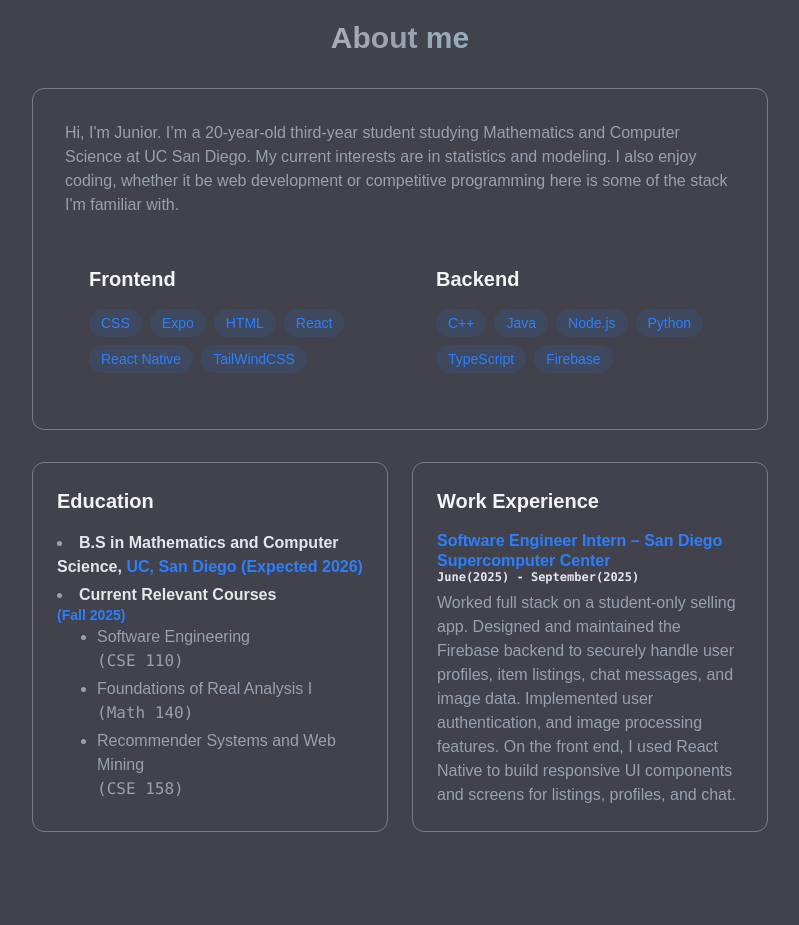
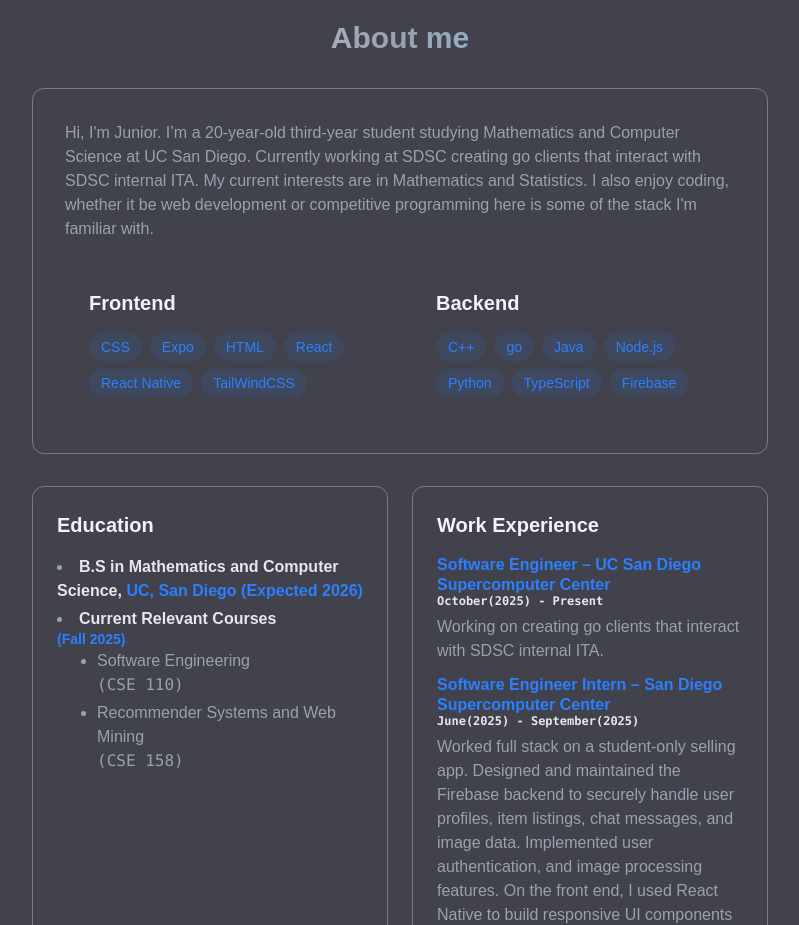
Before and after one commit to Fabri5io/Portfolio, a React (Vite) app: page / in a window 1280 px wide. Shown: the part 860-1785 px from the top of the page, without its empty margins (240-1039 px from the left). Built offline with nearby package versions, Linux system fonts and the light colour scheme.

Commit message:
Updated the about me

```diff
--- a/src/components/sections/About.jsx
+++ b/src/components/sections/About.jsx
@@ -14,6 +14,7 @@ export const About = () => {
     const backendSkills =
         [
             "C++",
+            "go",
             "Java",
             "Node.js",
             "Python",
@@ -36,7 +37,8 @@ export const About = () => {
                         <p className="text-gray-400 mb-6">
                             Hi, I'm Junior. I’m a 20-year-old third-year student
                             studying Mathematics and Computer Science at UC San Diego.
-                            My current interests are in statistics and modeling.
+                            Currently working at SDSC creating go clients that interact
+                            with SDSC internal ITA. My current interests are in Mathematics and Statistics.
                             I also enjoy coding, whether it be web development or competitive programming
                             here is some of the stack I'm familiar with.
                         </p>
@@ -97,10 +99,6 @@ export const About = () => {
                                             <span className="font-mono">(CSE 110)</span>
                                         </li>
                                         <li>
-                                            Foundations of Real Analysis I<br />
-                                            <span className="font-mono">(Math 140)</span>
-                                        </li>
-                                        <li>
                                             Recommender Systems and Web Mining<br />
                                             <span className="font-mono">(CSE 158)</span>
                                         </li>
@@ -114,6 +112,14 @@ export const About = () => {
                                 Work Experience
                             </h3>
                             <div className="space-y-3 text-gray-400 ">
+                                <div>
+                                    <h4 className="font-semibold text-blue-500 leading-tight"> Software Engineer – UC San Diego Supercomputer Center
+                                        <span className ="block font-mono text-gray-200 text-xs -mt-0.5"> October(2025) - Present</span>
+                                    </h4>
+                                    {""}
+                                    <p className="mt-1.5 text-gray-400"> Working on creating go clients that interact with SDSC internal ITA. </p>
+
+                                </div>
                                 <div>
                                     <h4 className="font-semibold text-blue-500 leading-tight">Software Engineer Intern – San Diego Supercomputer Center
                                        <span className="block font-mono text-gray-200 text-xs -mt-0.5">  June(2025) - September(2025)</span>
```
